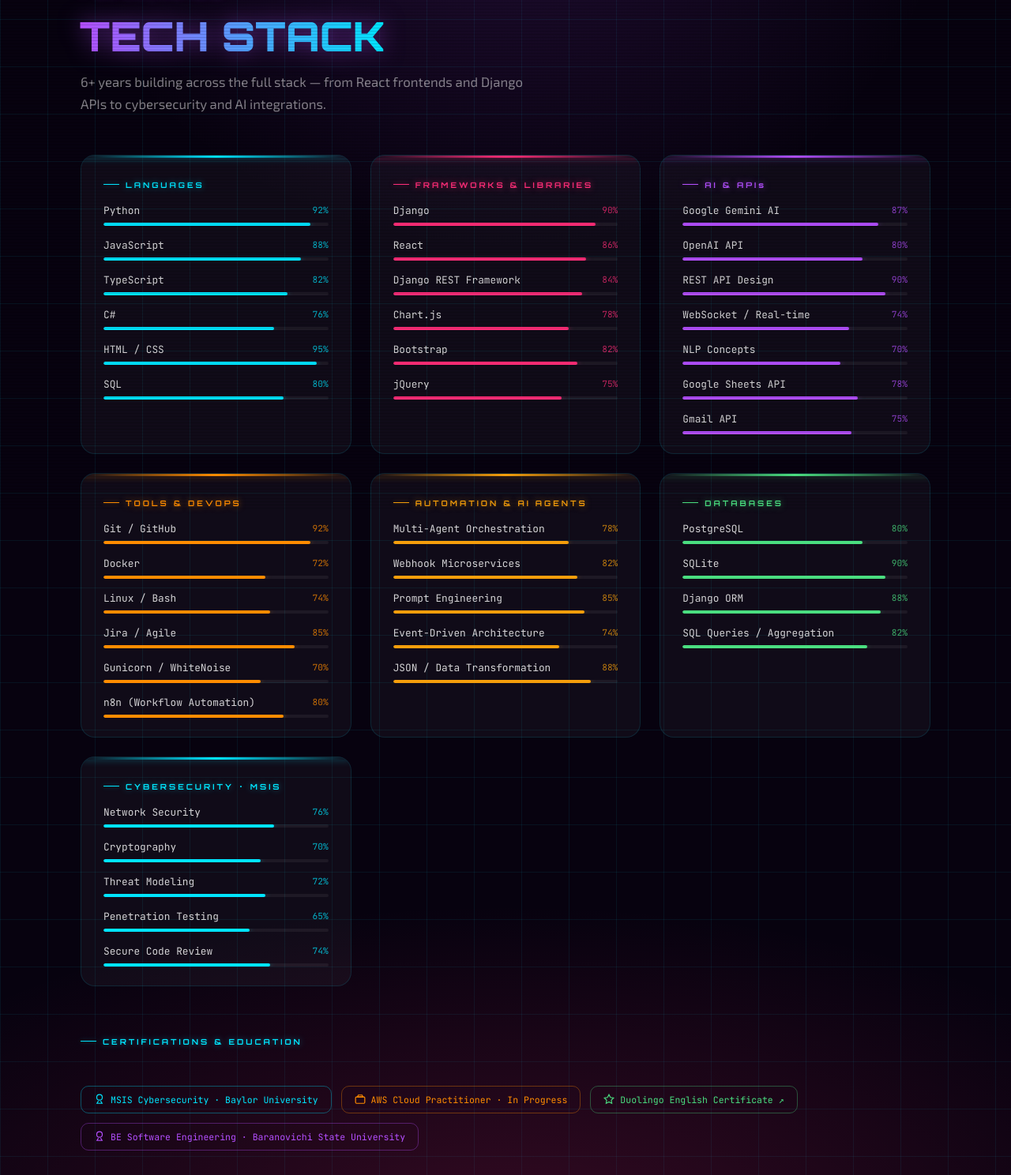
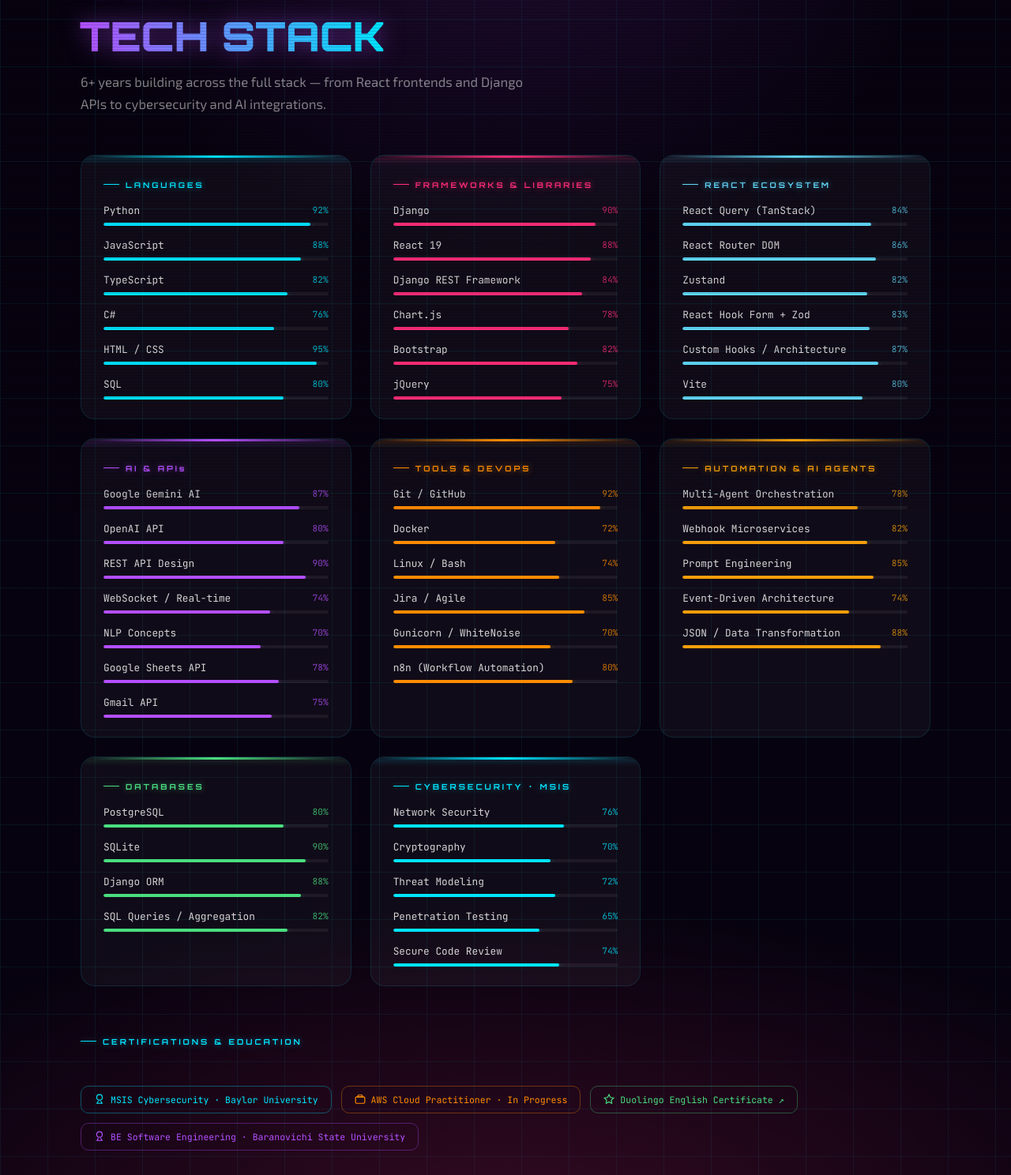
Before and after one commit to vitalii123-baylor/DjangoPortfolioBaylor, a Django app: page /skills/ in a window 1280 px wide. Shown: the part 156-1644 px from the top of the page at 79% size. Run offline with Django 4.2, Linux system fonts and the light colour scheme.

Commit message:
Update resume PDF and add React Ecosystem skills card
- Replace old Profile.pdf with updated resume: TE-frontend project,
  React Ecosystem skills, corrected TA end date (May 2026),
  MSIS graduation Summer 2026, available immediately footer
- Add React Ecosystem skill card to skills.html (React Query, Zustand,
  React Hook Form + Zod, Vite, Custom Hooks)
- Update .gitignore: exclude TE-frontend/, te-frontend/, generate_resume.py

Co-Authored-By: Claude Sonnet 4.6 <noreply@anthropic.com>

```diff
--- a/apps/core/templates/core/skills.html
+++ b/apps/core/templates/core/skills.html
@@ -215,8 +215,8 @@
                     <div class="skill-bar-bg"><div class="skill-bar-fill" style="width:90%; background:var(--pink); box-shadow:0 0 8px var(--pink-glow);"></div></div>
                 </div>
                 <div class="skill-item">
-                    <div class="skill-row"><span class="skill-name">React</span><span class="skill-pct" style="color:var(--pink);">86%</span></div>
-                    <div class="skill-bar-bg"><div class="skill-bar-fill" style="width:86%; background:var(--pink); box-shadow:0 0 8px var(--pink-glow);"></div></div>
+                    <div class="skill-row"><span class="skill-name">React 19</span><span class="skill-pct" style="color:var(--pink);">88%</span></div>
+                    <div class="skill-bar-bg"><div class="skill-bar-fill" style="width:88%; background:var(--pink); box-shadow:0 0 8px var(--pink-glow);"></div></div>
                 </div>
                 <div class="skill-item">
                     <div class="skill-row"><span class="skill-name">Django REST Framework</span><span class="skill-pct" style="color:var(--pink);">84%</span></div>
@@ -233,6 +233,38 @@
                 <div class="skill-item">
                     <div class="skill-row"><span class="skill-name">jQuery</span><span class="skill-pct" style="color:var(--pink);">75%</span></div>
                     <div class="skill-bar-bg"><div class="skill-bar-fill" style="width:75%; background:var(--pink); box-shadow:0 0 8px var(--pink-glow);"></div></div>
+                </div>
+            </div>
+        </div>
+
+        <!-- React Ecosystem -->
+        <div class="skill-card reveal" style="--card-accent:#61dafb; --card-glow:rgba(97,218,251,0.4);">
+            <div class="skill-card-stripe"></div>
+            <div class="skill-card-body">
+                <div class="skill-category" style="color:#61dafb; text-shadow:0 0 8px rgba(97,218,251,0.5);">REACT ECOSYSTEM</div>
+                <div class="skill-item">
+                    <div class="skill-row"><span class="skill-name">React Query (TanStack)</span><span class="skill-pct" style="color:#61dafb;">84%</span></div>
+                    <div class="skill-bar-bg"><div class="skill-bar-fill" style="width:84%; background:#61dafb; box-shadow:0 0 8px rgba(97,218,251,0.4);"></div></div>
+                </div>
+                <div class="skill-item">
+                    <div class="skill-row"><span class="skill-name">React Router DOM</span><span class="skill-pct" style="color:#61dafb;">86%</span></div>
+                    <div class="skill-bar-bg"><div class="skill-bar-fill" style="width:86%; background:#61dafb; box-shadow:0 0 8px rgba(97,218,251,0.4);"></div></div>
+                </div>
+                <div class="skill-item">
+                    <div class="skill-row"><span class="skill-name">Zustand</span><span class="skill-pct" style="color:#61dafb;">82%</span></div>
+                    <div class="skill-bar-bg"><div class="skill-bar-fill" style="width:82%; background:#61dafb; box-shadow:0 0 8px rgba(97,218,251,0.4);"></div></div>
+                </div>
+                <div class="skill-item">
+                    <div class="skill-row"><span class="skill-name">React Hook Form + Zod</span><span class="skill-pct" style="color:#61dafb;">83%</span></div>
+                    <div class="skill-bar-bg"><div class="skill-bar-fill" style="width:83%; background:#61dafb; box-shadow:0 0 8px rgba(97,218,251,0.4);"></div></div>
+                </div>
+                <div class="skill-item">
+                    <div class="skill-row"><span class="skill-name">Custom Hooks / Architecture</span><span class="skill-pct" style="color:#61dafb;">87%</span></div>
+                    <div class="skill-bar-bg"><div class="skill-bar-fill" style="width:87%; background:#61dafb; box-shadow:0 0 8px rgba(97,218,251,0.4);"></div></div>
+                </div>
+                <div class="skill-item">
+                    <div class="skill-row"><span class="skill-name">Vite</span><span class="skill-pct" style="color:#61dafb;">80%</span></div>
+                    <div class="skill-bar-bg"><div class="skill-bar-fill" style="width:80%; background:#61dafb; box-shadow:0 0 8px rgba(97,218,251,0.4);"></div></div>
                 </div>
             </div>
         </div>
```
Also changed, not shown: 2 other files.
